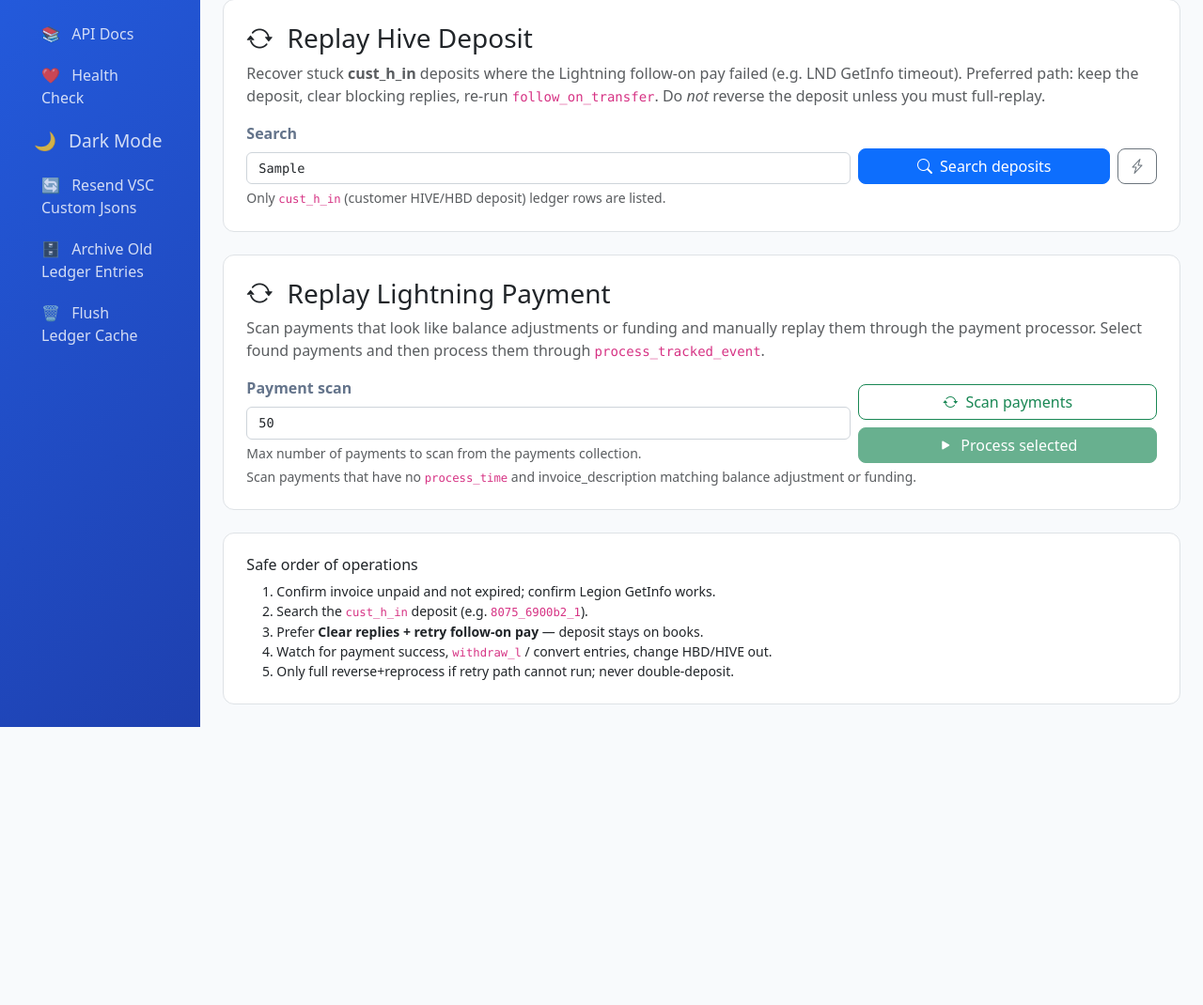
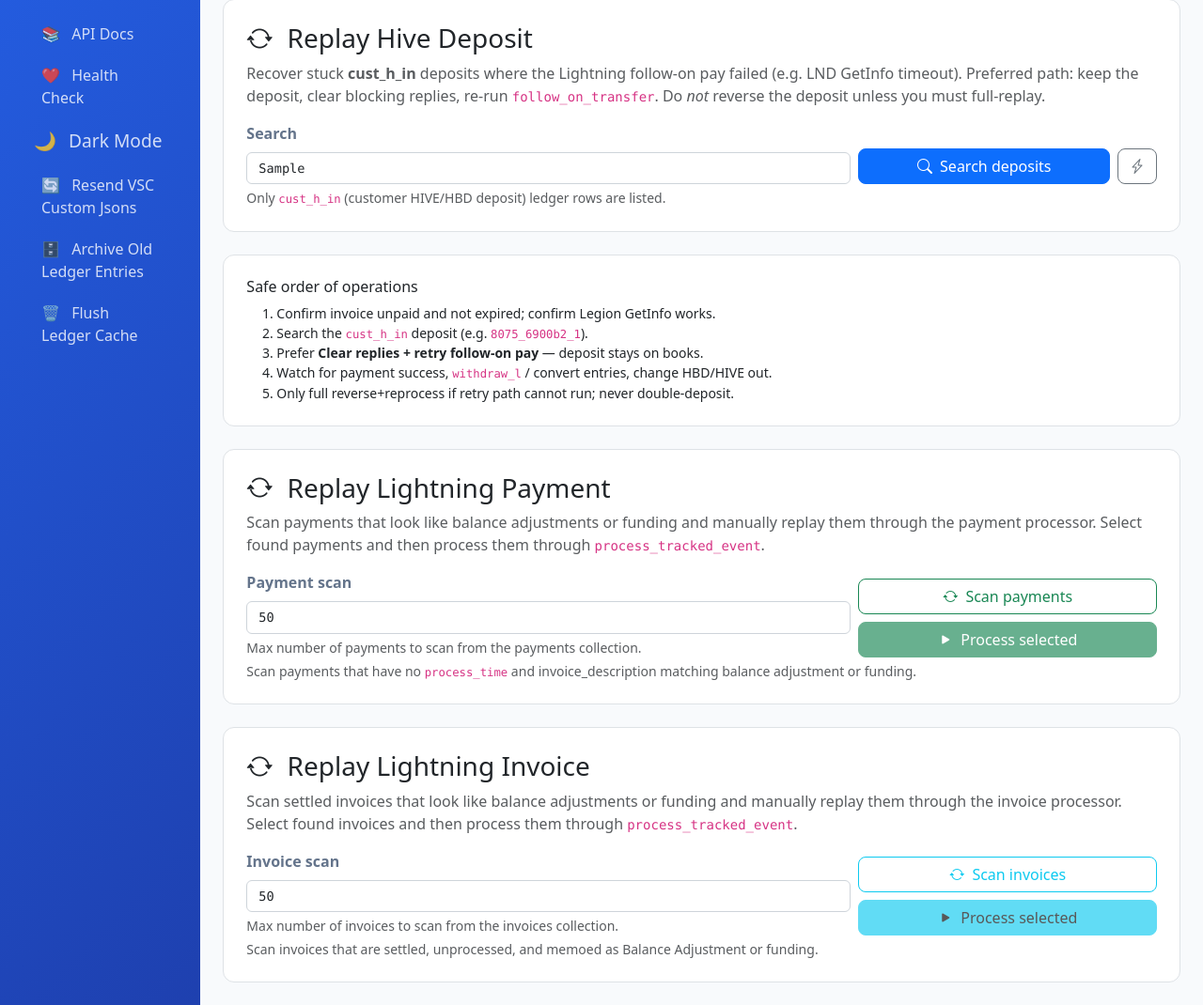
Before and after one commit to brianoflondon/v4vapp-backend-v2, a Python web app: template src/v4vapp_backend_v2/admin/templates/replay_deposit/replay.html.jinja in a window 1280 px wide. Shown: the part 354-1424 px from the top of the page at 94% size. Before the commit the page ends 1128 px from the top, so only its background shows below. Run offline with Jinja, Linux system fonts and the light colour scheme; the template is opened without the code that fills it: most values are stand-ins (such as "Sample title", 1, 10 or a date in 2020).

Commit message:
refactor: add invoice scanning and processing functionality; enhance replay deposit UI with safe operation guidelines
Signed-off-by: Brian of London (home imac) <brian@v4v.app>

```diff
--- a/src/v4vapp_backend_v2/admin/templates/replay_deposit/replay.html.jinja
+++ b/src/v4vapp_backend_v2/admin/templates/replay_deposit/replay.html.jinja
@@ -84,6 +84,18 @@
 </div>
 
 <div class="replay-panel">
+    <h6 class="mb-2">Safe order of operations</h6>
+    <ol class="mb-0 small">
+        <li>Confirm invoice unpaid and not expired; confirm Legion GetInfo works.</li>
+        <li>Search the <code>cust_h_in</code> deposit (e.g. <code>8075_6900b2_1</code>).</li>
+        <li>Prefer <strong>Clear replies + retry follow-on pay</strong> — deposit stays on books.</li>
+        <li>Watch for payment success, <code>withdraw_l</code> / convert entries, change HBD/HIVE out.</li>
+        <li>Only full reverse+reprocess if retry path cannot run; never double-deposit.</li>
+    </ol>
+</div>
+
+
+<div class="replay-panel">
     <h3 class="mb-2">
         <i class="bi bi-arrow-repeat me-2"></i>
         Replay Lightning Payment
@@ -126,6 +138,52 @@
                 </tr>
             </thead>
             <tbody id="payment-results-body"></tbody>
+        </table>
+    </div>
+</div>
+
+<div class="replay-panel">
+    <h3 class="mb-2">
+        <i class="bi bi-arrow-repeat me-2"></i>
+        Replay Lightning Invoice
+    </h3>
+    <p class="text-muted mb-3">
+        Scan settled invoices that look like balance adjustments or funding and manually replay them through the invoice processor.
+        Select found invoices and then process them through <code>process_tracked_event</code>.
+    </p>
+    <div class="row g-2 align-items-end">
+        <div class="col-md-8">
+            <label class="form-label">Invoice scan</label>
+            <input type="text" class="form-control mono" id="invoice_scan_limit" value="50">
+            <div class="form-text">Max number of invoices to scan from the invoices collection.</div>
+        </div>
+        <div class="col-md-4 d-flex gap-2 flex-wrap">
+            <button class="btn btn-outline-info flex-grow-1" onclick="scanInvoices()">
+                <i class="bi bi-arrow-repeat me-1"></i> Scan invoices
+            </button>
+            <button class="btn btn-info flex-grow-1" onclick="processSelectedInvoices()" id="btn-process-invoices" disabled>
+                <i class="bi bi-play-fill me-1"></i> Process selected
+            </button>
+        </div>
+    </div>
+    <div class="form-text">Scan invoices that are settled, unprocessed, and memoed as Balance Adjustment or funding.</div>
+</div>
+
+<div class="replay-panel" id="invoice-results-panel" style="display:none;">
+    <h5 class="mb-3">Invoice candidates</h5>
+    <div class="table-responsive">
+        <table class="table table-sm table-hover align-middle">
+            <thead>
+                <tr>
+                    <th><input type="checkbox" id="invoice-select-all" onchange="toggleAllInvoices(this)"></th>
+                    <th>Short ID</th>
+                    <th>Memo</th>
+                    <th>Amount</th>
+                    <th>Status</th>
+                    <th>Created</th>
+                </tr>
+            </thead>
+            <tbody id="invoice-results-body"></tbody>
         </table>
     </div>
 </div>
@@ -230,16 +288,7 @@
     </details>
 </div>
 
-<div class="replay-panel">
-    <h6 class="mb-2">Safe order of operations</h6>
-    <ol class="mb-0 small">
-        <li>Confirm invoice unpaid and not expired; confirm Legion GetInfo works.</li>
-        <li>Search the <code>cust_h_in</code> deposit (e.g. <code>8075_6900b2_1</code>).</li>
-        <li>Prefer <strong>Clear replies + retry follow-on pay</strong> — deposit stays on books.</li>
-        <li>Watch for payment success, <code>withdraw_l</code> / convert entries, change HBD/HIVE out.</li>
-        <li>Only full reverse+reprocess if retry path cannot run; never double-deposit.</li>
-    </ol>
-</div>
+
 {% endblock %}
 
 {% block extra_js %}
@@ -484,6 +533,89 @@
         document.getElementById('btn-process-payments').disabled = !source.checked;
     }
 
+    async function scanInvoices() {
+        clearStatus();
+        setStatus('Scanning invoices…', 'secondary');
+        const limit = document.getElementById('invoice_scan_limit').value || '50';
+        try {
+            const res = await fetch('/admin/replay-deposit/api/scan-invoices', {
+                method: 'POST',
+                headers: { 'Content-Type': 'application/json' },
+                body: JSON.stringify({ limit }),
+            });
+            const data = await res.json();
+            if (!res.ok || data.ok === false) {
+                setStatus(`Scan failed: ${esc(data.error || res.statusText)}`, 'danger');
+                return;
+            }
+            const tbody = document.getElementById('invoice-results-body');
+            tbody.innerHTML = '';
+            document.getElementById('invoice-results-panel').style.display = 'block';
+            const invoices = data.invoices || [];
+            if (!invoices.length) {
+                setStatus('No invoice candidates found.', 'warning');
+                document.getElementById('btn-process-invoices').disabled = true;
+                return;
+            }
+            clearStatus();
+            document.getElementById('btn-process-invoices').disabled = false;
+            for (const inv of invoices) {
+                const tr = document.createElement('tr');
+                tr.innerHTML = `
+                    <td><input type="checkbox" class="invoice-select" data-group-id="${escAttr(inv.group_id)}"></td>
+                    <td class="mono">${esc(inv.short_id)}</td>
+                    <td class="mono">${esc(inv.memo || '')}</td>
+                    <td class="mono">${esc(inv.amount != null ? inv.amount : '')}</td>
+                    <td class="mono">${esc(inv.status || '')}</td>
+                    <td class="small">${esc((inv.creation_date || '').replace ? inv.creation_date.replace('T', ' ').slice(0, 19) : '')}</td>
+                `;
+                tbody.appendChild(tr);
+            }
+            const selectAll = document.getElementById('invoice-select-all');
+            selectAll.checked = false;
+            selectAll.disabled = false;
+        } catch (e) {
+            setStatus('Scan failed: ' + esc(e), 'danger');
+        }
+    }
+
+    async function processSelectedInvoices() {
+        const checkboxes = Array.from(document.querySelectorAll('.invoice-select')).filter(cb => cb.checked);
+        if (!checkboxes.length) {
+            setStatus('Select at least one invoice to process.', 'warning');
+            return;
+        }
+        const groupIds = checkboxes.map(cb => cb.getAttribute('data-group-id'));
+        if (!confirm(`Process ${groupIds.length} selected invoice(s)?`)) return;
+        setStatus('Processing selected invoices…', 'secondary');
+        try {
+            const res = await fetch('/admin/replay-deposit/api/process-invoices', {
+                method: 'POST',
+                headers: { 'Content-Type': 'application/json' },
+                body: JSON.stringify({ group_ids: groupIds }),
+            });
+            const data = await res.json();
+            if (!res.ok || data.ok === false) {
+                setStatus(`Process failed: ${esc(data.error || res.statusText)}`, 'danger');
+                return;
+            }
+            setStatus(`Processed ${data.processed} of ${data.requested} invoices.`, data.errors.length ? 'warning' : 'success');
+            if (data.errors && data.errors.length) {
+                console.warn('processSelectedInvoices errors', data.errors);
+            }
+        } catch (e) {
+            setStatus('Process failed: ' + esc(e), 'danger');
+        }
+    }
+
+    function toggleAllInvoices(source) {
+        const checkboxes = document.querySelectorAll('.invoice-select');
+        checkboxes.forEach(cb => {
+            cb.checked = source.checked;
+        });
+        document.getElementById('btn-process-invoices').disabled = !source.checked;
+    }
+
     async function processSelectedPayments() {
         const checkboxes = Array.from(document.querySelectorAll('.payment-select')).filter(cb => cb.checked);
         if (!checkboxes.length) {
```
Also changed, not shown: src/v4vapp_backend_v2/admin/routers/replay_deposit.py (+106 -1 lines), src/v4vapp_backend_v2/process/process_tracked_events.py (+55 -23 lines).
